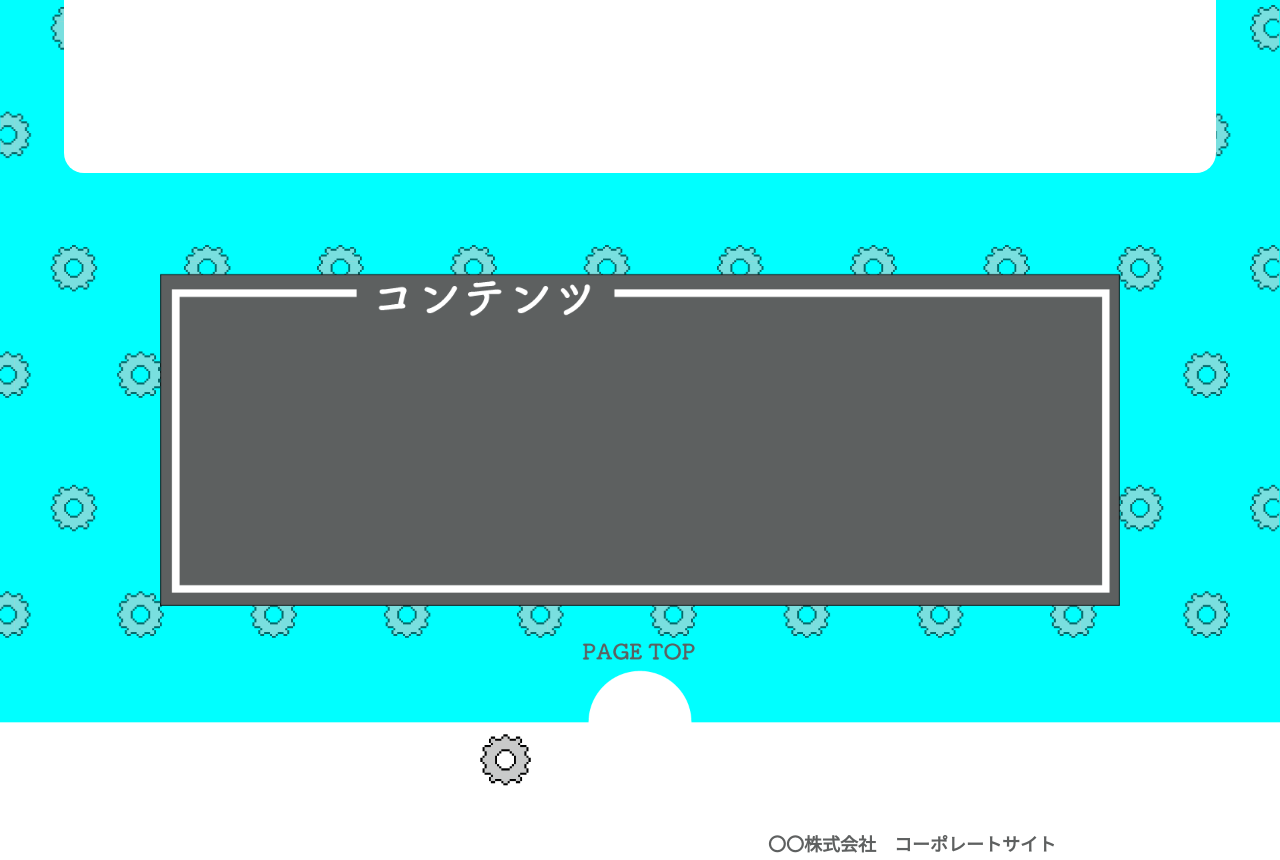
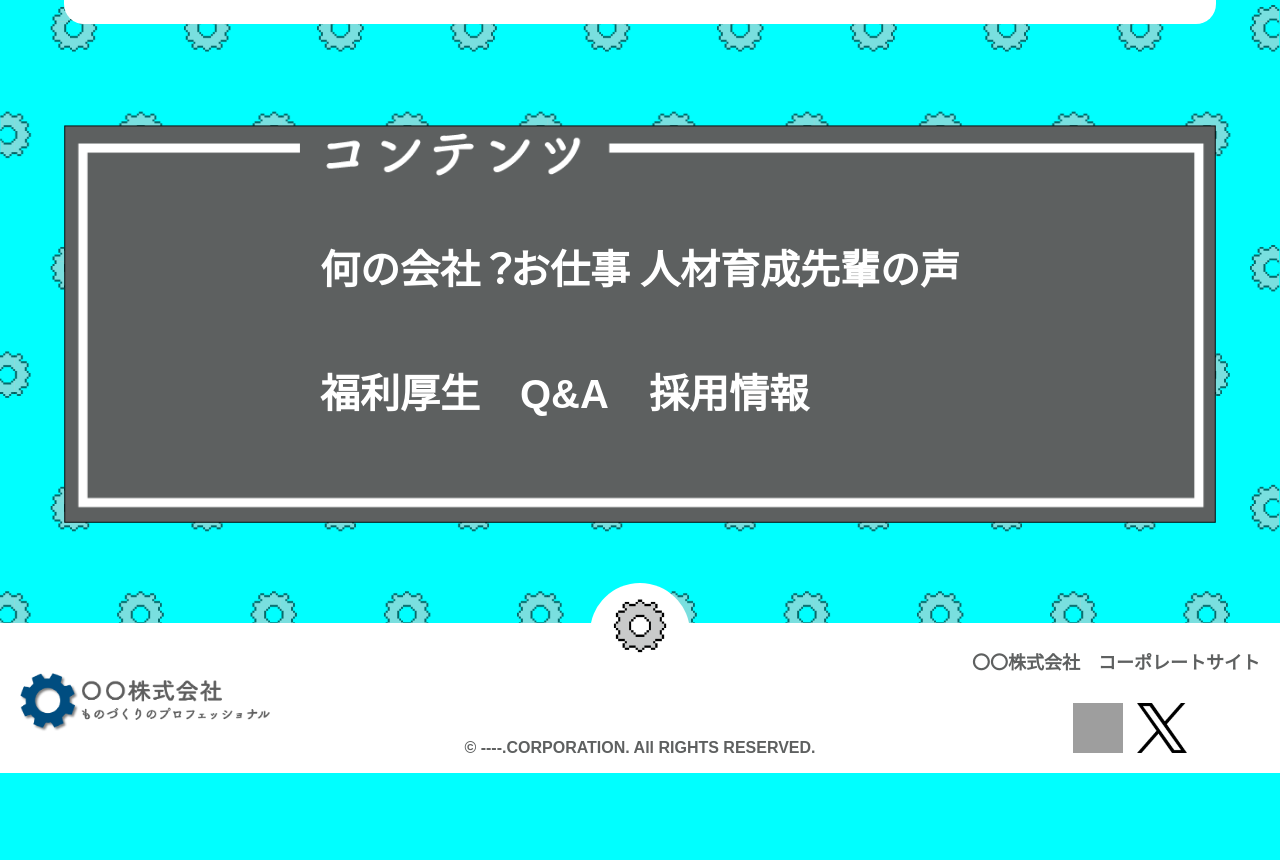
Before and after one commit to satomitsu0711/original_site, a plain HTML site: page recruit_site/index.html in a window 1280 px wide. Shown: the part 1940-2800 px from the top of the page. After the commit the page ends 2713 px from the top, so only its background shows below. Drawn offline with Linux system fonts and the light colour scheme; grey boxes are pictures that could not be loaded.

Commit message:
Add files via upload

```diff
--- a/recruit_site/index.html
+++ b/recruit_site/index.html
@@ -10,7 +10,16 @@
   </head>
 
   <body>
-    <div class="flex-container">
+    <header>
+      <div class="hearder-logo">
+      <a class="corporate-logo">
+        <img class="corporate-logo-img" src="images/corporate-logo1.png">
+      </a>
+    </div>
+    </header>
+
+    <main>
+    <div class="top-page">
     <div class="nav-top">
       <a class="" href="company.html">
         <img class="nav-img-top" src="images/company_navi.png">
@@ -24,11 +33,10 @@
       <a class="" href="senior.html">
         <img class="nav-img-top" src="images/senior_navi.png">
       </a>
-    </div>
+    </div> <!-- nav-top -->
     <div class="title">
       <img class="title-img" src="images/tittle.png">
-    </div>
-    <div>
+    </div> <!-- title -->
       <div class="nav-bottom">
         <a class="" href="=welfare.html">
           <img class="nav-img-bottom" src="images/welfare_navi.png">
@@ -39,30 +47,49 @@
         <a class="" href="">
           <img class="nav-img-bottom"  src="images/recruit_navi.png">
         </a>
-      </div>
-    </div>
+      </div> <!-- nav-bottom -->
+      </div> <!--top-page -->
     <p class="for-student-title">未来へ突き進む君たちへ</p>
     <div class="body-box">
       <div class="for-student-box"></div>
-    </div>
+    </div> <!-- body-box -->
     <div class="for-parent-title">保護者の皆様へ</div>
     <div class="body-box">
       <div class="for-parent-box"></div>
-    </div>
+    </div> <!-- body-box -->
     <div class="contents">
       <img class="contents-img" src="images/contents.png">
-    </div>
-  </body>
+      <div class="pointer"></div>
+      <div class="contents-nav-top">
+        <a>何の会社？</a>
+        <a>お仕事</a>
+        <a>人材育成</a>
+        <a>先輩の声</a>
+      </div> <!-- contents-nav-top -->
+      <div class="contents-nav-bottom">
+        <a class="welfare-a">福利厚生</a>
+        <a>Q&A</a>
+        <a>採用情報</a>
+      </div> <!-- contents-nav-bottom -->
+    </div> <!-- contents -->
+    </main>
 
   <footer>
       <div class="footer-box">
-        <img class="footer-box-img" src="images/footer.png">
-        <p class="corporatesite">〇〇株式会社　コーポレートサイト</p>
+        <div class="footer-cicle"></div>
         <div class="footer-shaft">
         <img class="footer-shaft-img" src="images/footer-shaft.png">
         </div>
+         <img class="corporate-logo-img" src="images/corporate-logo2.png">
+        <div class="sns-logo">
+          <img class="instagram-logo" src="images/Instagram_Glyph_Gradient.png">
+          <img class="x-logo" src ="images/logo-black.png">
+        </div>
+        <a class="corporatesite">〇〇株式会社　コーポレートサイト</a>
         <div class="copyright">
         <span>&copy; ----.CORPORATION. All RIGHTS RESERVED.</span>
         </div>
       </div>
   </footer>
+  </body>
+</html>
--- a/recruit_site/style.css
+++ b/recruit_site/style.css
@@ -12,27 +12,44 @@ body {
 }
 
 
+.corporate-logo {
+  width: 100%;
+  height: 100px;
+}
+
+
+.corporate-logo-img {
+  width: 250px;
+  margin-top: 20px;
+  margin-left: 20px;
+}
+
+
+.top-page {
+  min-height: 100vh;
+  display: flex;
+  flex-wrap: wrap;
+  align-content: center;
+ }
+
+
 .nav-img-top {
   width: 85%;
-}
-
-.footer {
-  margin-top: auto;
 }
 
 .nav-top {
   display: flex;
   text-align: center;
-  margin-top: 100px;
+  margin-top: 30px;
 }
 
 .title {
+  width: 100%;
   text-align: center;
 }
 
 .title-img {
   width: 50%;
-  margin: 50px 0;
 }
 
 .nav-img-bottom {
@@ -81,53 +98,124 @@ body {
 }
 
 .contents {
+  position: relative;
   text-align: center;
   margin-top: 100px;
 }
 
+
 .contents-img {
-  width: 75%;
+  width: 90%;
 }
+
+
+.contents-nav-top {
+  width: 50%;
+  position: absolute;
+  display: flex;
+  top: 35%;
+  left: 50%;
+  transform: translate(-50%, -35%);
+}
+
+
+.contents-nav-top > a {
+  margin-right: 40px;
+  color: white;
+  font-size: 40px;
+  white-space: nowrap;
+}
+
+
+.contents-nav-bottom {
+  width: 50%;
+  position: absolute;
+  display: flex;
+  top: 70%;
+  left: 50%;
+  transform: translate(-50%, -70%);
+}
+
+.contents-nav-bottom > a {
+  margin-right: 40px;
+  color: white;
+  font-size: 40px;
+  white-space: nowrap;
+}
+
 
 .footer-box {
   position: relative;
+  background-color: white;
+  width: 100%;
+  height: 150px;
+  margin-top: 100px;
 }
 
-.footer-box-img {
-  width: 100%;
-}
-
-.footer-shaft {
-  text-align: center;
+.footer-cicle {
   position: absolute;
-  bottom: 50%;
-  left: 2%;
-}
-
-.footer-shaft-img {
-  width: 7%;
-  height: 7%;
-}
-
-.footer-circle {
+  top: 0;
+  left: 50%;
+  transform: translate(-50%, -40%);
+  background-color: white;
   width: 100px;
   height: 100px;
-  background-color: white;
   border-radius: 50%;
 }
 
+
+.footer-shaft {
+  position: absolute;
+  bottom: 50%;
+  left: 50%;
+  transform: translate(-50%, -50%);
+}
+
+
+.footer-shaft-img {
+  width: 70px;
+  height: 70px;
+}
+
+.corporate-logo-img {
+  position: absolute;
+  top: 20%;
+}
+
+
 .corporatesite {
+  position: absolute;
   color: #5e6060;
-  text-align: right;
   font-size: 18px;
+  bottom: 100px;
+  right: 20px;
+}
+
+.instagram-logo {
   position: absolute;
-  bottom: 130px;
-  left: 60%;
+  top: 60%;
+  left: 85%;
+  transform: translate(-50%, -40%);
+  width: 50px;
+  height: 50px;
+  margin: 10px;
+}
+
+.x-logo {
+  position: absolute;
+  top: 60%;
+  left: 90%;
+  transform: translate(-50%, -40%);
+  width: 50px;
+  height: 50px;
+  margin: 10px;
 }
 
 .copyright {
+  position: absolute;
   color: #5e6060;
   position: absolute;
   bottom: 16px;
-  right: 50%;
+  left: 50%;
+  transform: translateX(-50%);
 }
```
Also changed, not shown: recruit_site/images/corporate-logo1.png (added), recruit_site/images/corporate-logo2.png (added), recruit_site/images/logo-black.png (added), 1 other file.
